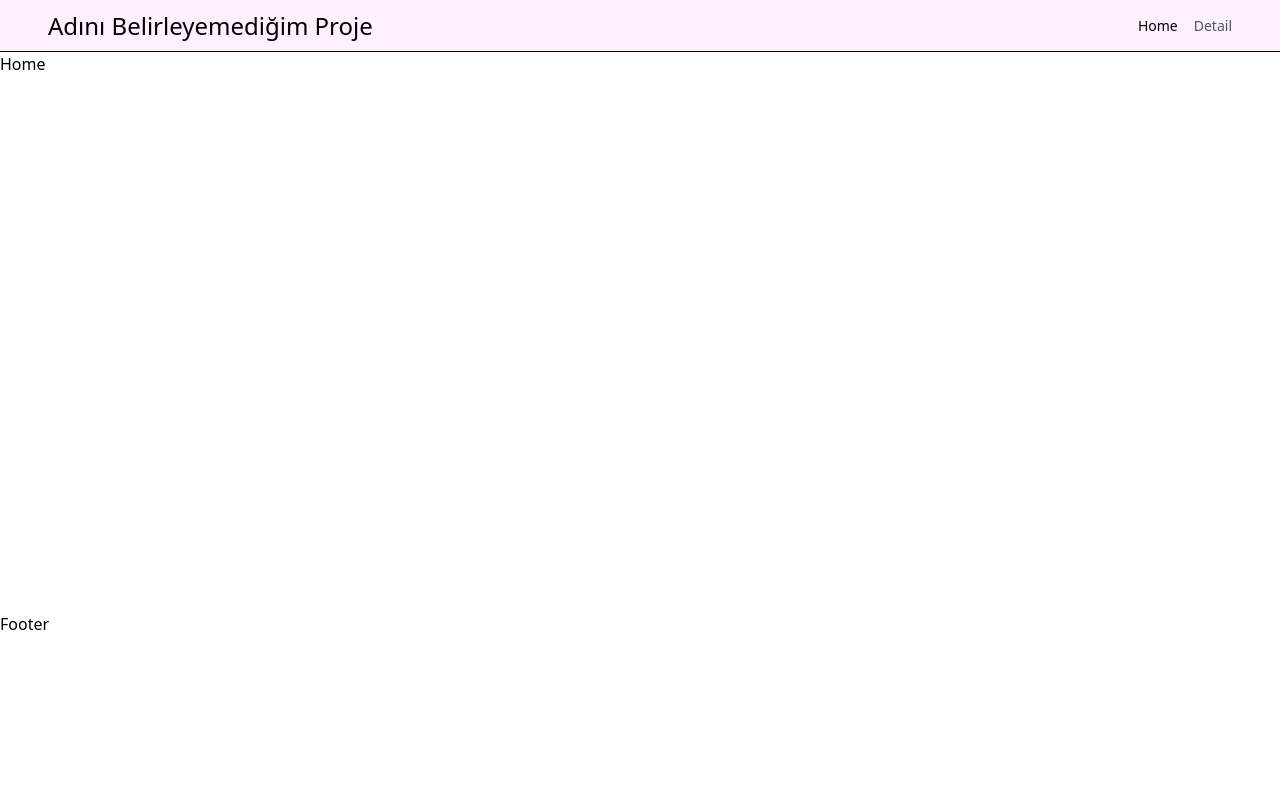
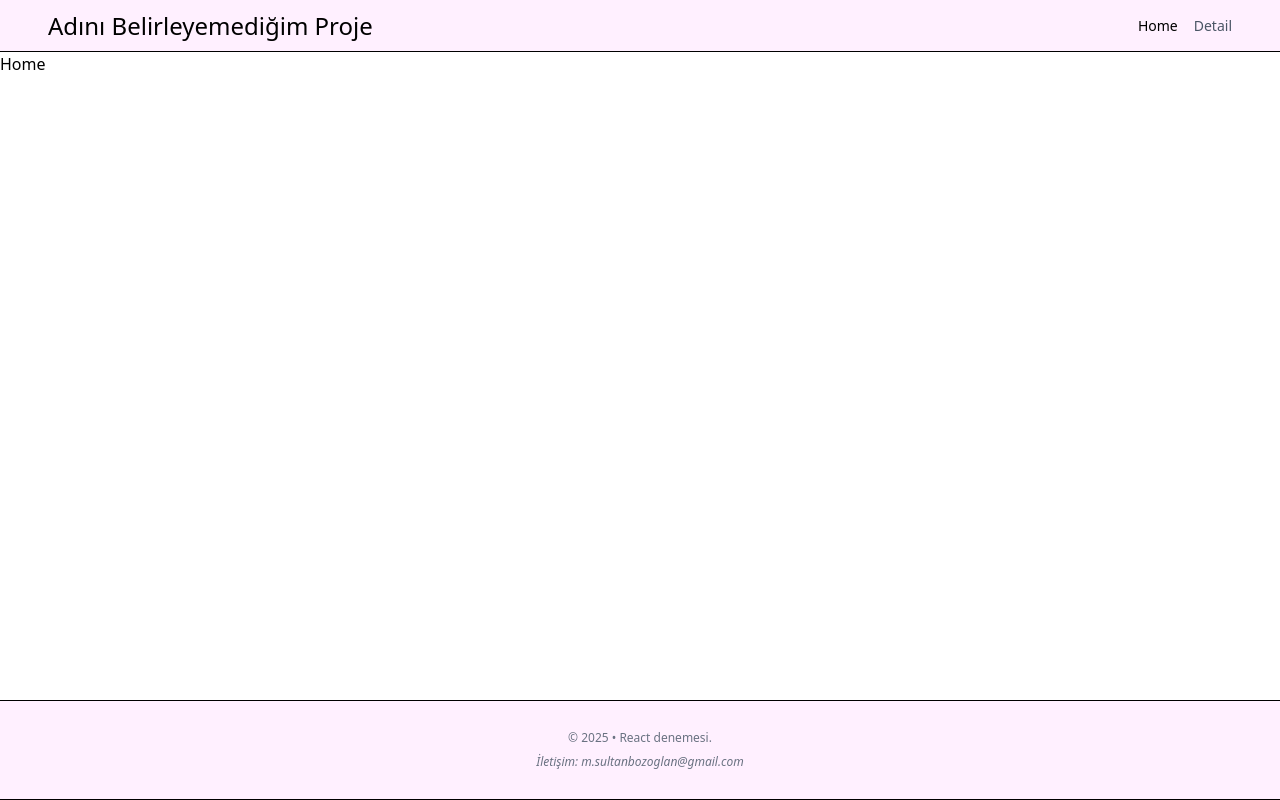
Before and after one commit to melikeebozoglan/ReactProject, a React (Vite) app: page / in a window 1280 px wide. Built offline with nearby package versions, Linux system fonts and the light colour scheme.

Commit message:
footer is done

```diff
--- a/src/components/Footer/Footer.tsx
+++ b/src/components/Footer/Footer.tsx
@@ -1,17 +1,18 @@
 //Footer.tsx
-import React from 'react';
 
-interface FooterProps {
-    text?: string;
-};
+function Footer() {
+    return (
+        <footer className="bg-[#FFF0FF] w-full h-1/8 fixed bottom-0 px-6 py-10 border-b border-t border-black md:px-12 flex flex-col items-center justify-center gap-2">
 
-function Footer({
-    text = 'Footer',
-}: FooterProps) {
-    return (
-        <h1>
-            {text}
-        </h1>
+            <p className="text-xs text-gray-500  font-medium">
+                &copy; {new Date().getFullYear()} • React denemesi.
+            </p>
+
+            <address className="text-xs text-gray-500 font-medium">
+                İletişim: <a href="mailto:m.sultanbozoglan@gmail.com">m.sultanbozoglan@gmail.com</a>
+            </address>
+
+        </footer>
     );
 };
 
--- a/src/components/Header/Header.tsx
+++ b/src/components/Header/Header.tsx
@@ -1,3 +1,5 @@
+//Header.tsx
+
 import { Link, NavLink } from "react-router-dom";
 import { MenuIcon } from "../../assets/icons";
 import { useState } from "react";
@@ -22,7 +24,7 @@ function Header() {
             </header>
 
             {isOpen &&
-                <nav aria-label="" className="fixed top-13 right-0 flex flex-col gap-4 w-1/5 h-1/6 z-50 p-6 border border-black-300 rounded-tl-xl rounded-bl-xl bg-white md:hidden">
+                <nav aria-label="" className="fixed top-13 right-0 flex flex-col gap-4 w-1/5 h-1/6 z-50 p-6 border border-black-300 rounded-tl-xl rounded-bl-xl bg-white md:hidden overflow-auto">
                     <NavLink to="/" className={({ isActive }) => `text-sm font-light hover:text-black ${isActive ? "text-black" : "text-gray-600"}`}>Home</NavLink>
                     <NavLink to="/detail" className={({ isActive }) => `text-sm font-light hover:text-black ${isActive ? "text-black" : "text-gray-600"}`}>Detail</NavLink>
                 </nav>
```
